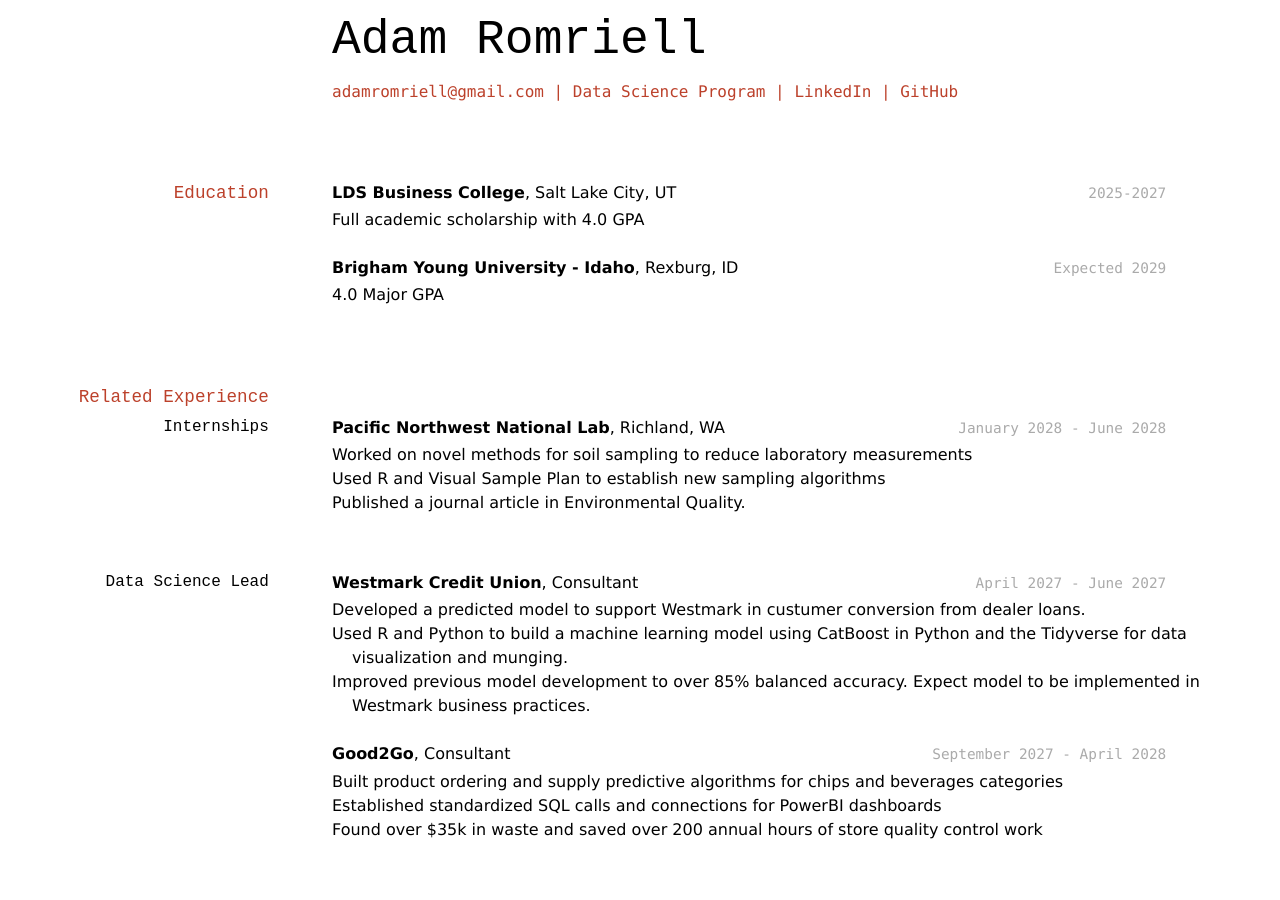
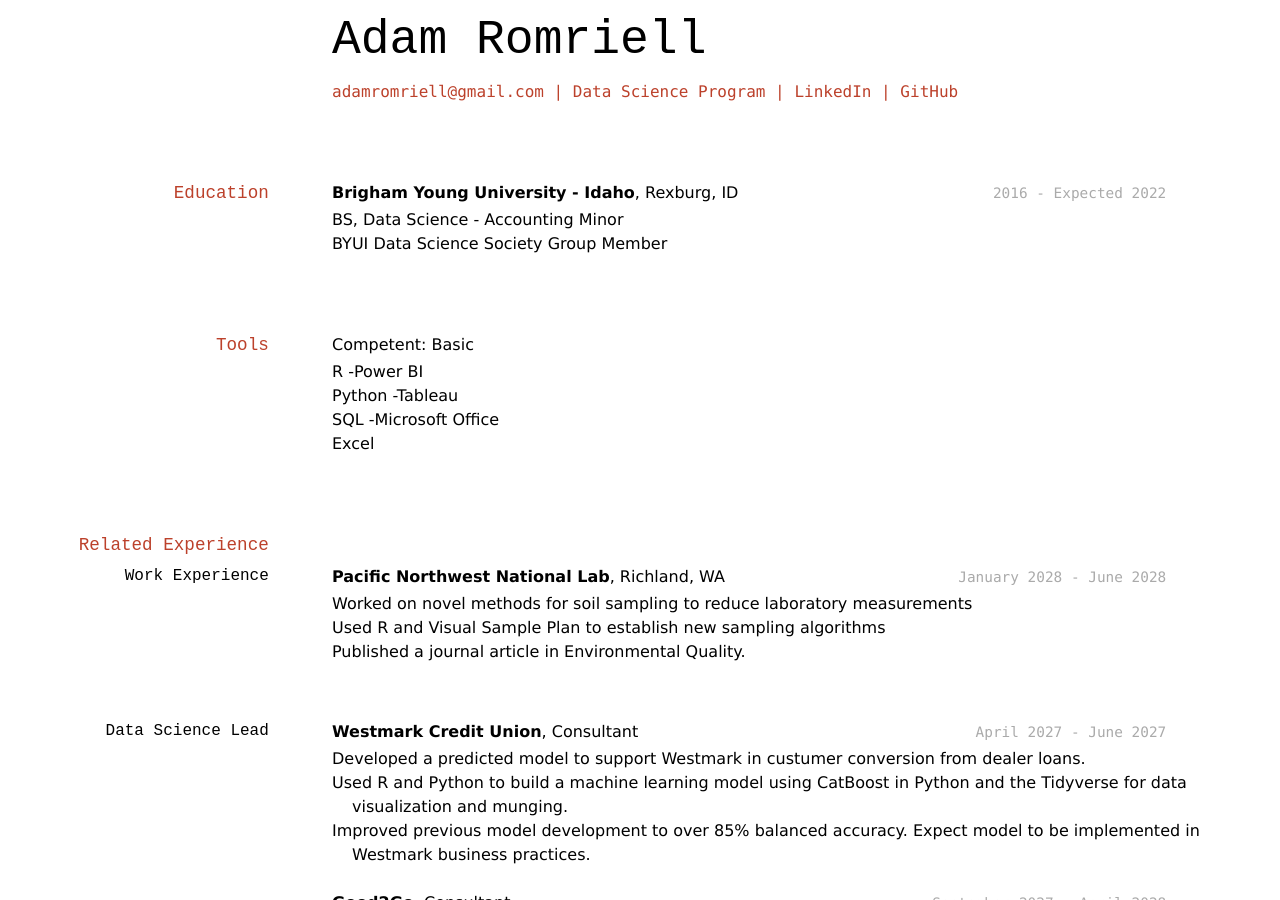
Before and after one commit to TheAdmrial/romriell_adam_resume, a Jekyll site: the page built from docs/index.md, in a window 1280 px wide and 900 px high. Built offline with Jekyll 4.4.1, drawn with Linux system fonts in a browser that asks for light colours.

Commit message:
added tools table

```diff
--- a/docs/index.md
+++ b/docs/index.md
@@ -15,20 +15,21 @@ title: Adam Romriell's Resume
 
 ## Education
 
-`2025-2027`
-__LDS Business College__, Salt Lake City, UT
+`2016 - Expected 2022`
+__Brigham Young University - Idaho__, Rexburg, ID
+- BS, Data Science - Accounting Minor
+- BYUI Data Science Society Group Member
 
-- Full academic scholarship with 4.0 GPA
-
-`Expected 2029`
-__Brigham Young University - Idaho__, Rexburg, ID
-
-- 4.0 Major GPA
-
+## Tools
+Competent: <right>Basic</right>
+- R         <right>-Power BI</right>
+- Python    <right>-Tableau</right>
+- SQL       <right>-Microsoft Office</right>
+- Excel
 
 ## Related Experience
 
-### Internships
+### Work Experience
 
 `January 2028 - June 2028`
 __Pacific Northwest National Lab__, Richland, WA
```
